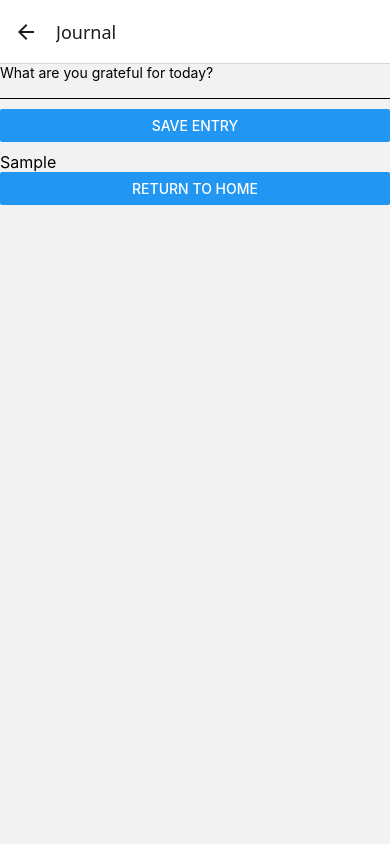
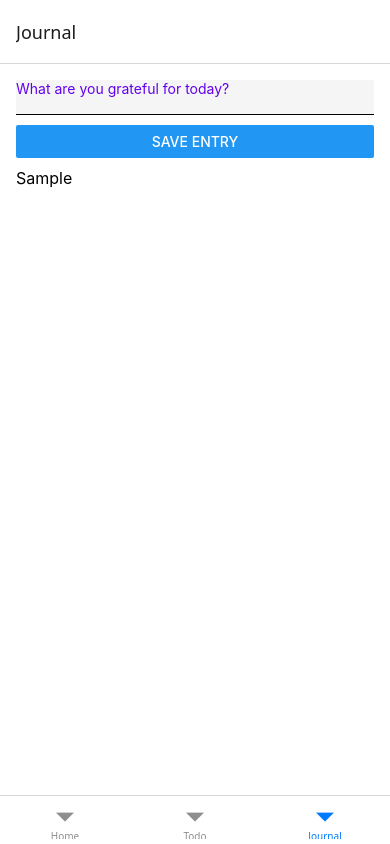
Before and after one commit to EricJDarnell/cat-fact-app, a React Native app: screen /Journal in a window 390 px wide. Both pictures are taken after typing "Sample" into the empty fields and a click on the button "SAVE ENTRY". Built offline with nearby package versions, Linux system fonts and the light colour scheme; no server answers.

Commit message:
dark and light themes added to pages

```diff
--- a/App.tsx
+++ b/App.tsx
@@ -2,29 +2,29 @@ import { StatusBar } from "expo-status-bar";
 import { StyleSheet, Text, View } from "react-native";
 import * as React from "react";
 import { NavigationContainer } from "@react-navigation/native";
-import { createStackNavigator } from "@react-navigation/stack";
+import { createBottomTabNavigator } from "@react-navigation/bottom-tabs";
 import HomeScreen from "./screens/HomeScreen";
 import JournalScreen from "./screens/JournalScreen";
 import TodoScreen from "./screens/TodoScreen";
 import { ThemeProvider } from "./components/ThemeContext";
 
-type RootStackParamList = {
+type RootTabParamList = {
   Home: undefined;
   Todo: undefined;
   Journal: undefined;
 };
 
-const Stack = createStackNavigator<RootStackParamList>();
+const Tab = createBottomTabNavigator<RootTabParamList>();
 
 const App:React.FC = () => {
   return (
     <ThemeProvider>
       <NavigationContainer>
-        <Stack.Navigator initialRouteName="Home">
-          <Stack.Screen name="Home" component={HomeScreen} />
-          <Stack.Screen name="Todo" component={TodoScreen}/>
-          <Stack.Screen name="Journal" component={JournalScreen} />
-        </Stack.Navigator>
+        <Tab.Navigator initialRouteName="Home">
+          <Tab.Screen name="Home" component={HomeScreen} />
+          <Tab.Screen name="Todo" component={TodoScreen}/>
+          <Tab.Screen name="Journal" component={JournalScreen} />
+        </Tab.Navigator>
       </NavigationContainer>
     </ThemeProvider>
   );
--- a/components/ThemeContext.tsx
+++ b/components/ThemeContext.tsx
@@ -1,8 +1,10 @@
 import React, { createContext, useState, ReactNode } from "react";
+import { lightTheme, darkTheme } from "../themes";
 
 type ThemeContextType = {
     isDark: boolean;
     toggleTheme: () => void;
+    theme: typeof lightTheme | typeof darkTheme;
 };
 
 export const ThemeContext = createContext<ThemeContextType | undefined>(undefined);
@@ -16,8 +18,10 @@ export const ThemeProvider = ({ children }: ThemeProviderProps) => {
 
     const toggleTheme = () => setIsDark(!isDark);
 
+    const theme = isDark ? darkTheme : lightTheme;
+
     return (
-        <ThemeContext.Provider value={{ isDark, toggleTheme }}>
+        <ThemeContext.Provider value={{ isDark, toggleTheme, theme }}>
           {children}
         </ThemeContext.Provider>
     );
--- a/screens/HomeScreen.tsx
+++ b/screens/HomeScreen.tsx
@@ -1,14 +1,10 @@
-import React, { useState, useEffect } from "react";
+import React, { useState, useEffect, useContext } from "react";
 import { View, Text, Button, StyleSheet } from "react-native";
-import { useNavigation } from "@react-navigation/native";
-import { StackNavigationProp } from "@react-navigation/stack";
-import { RootStackParamList } from "../App"
-
-type HomeScreenNavigationProp = StackNavigationProp<RootStackParamList, 'Home'>;
+import { ThemeContext } from "../components/ThemeContext";
 
 const HomeScreen: React.FC = () => {
     const [fact, setFact] = useState<string>('');
-    const navigation = useNavigation<HomeScreenNavigationProp>();
+    const { theme, toggleTheme, isDark } = useContext(ThemeContext)!;
 
     const fetchFact = async (): Promise<void> => {
         try {
@@ -25,19 +21,13 @@ const HomeScreen: React.FC = () => {
     }, []);
 
     return (
-        <View style={styles.container}>
-            <Text style={styles.fact}>{fact}</Text>
+        <View style={[styles.container, { backgroundColor: theme.background }]}>
+            <Text style={[styles.fact, { color: theme.text, backgroundColor: theme.background }]}>{fact}</Text>
             <Button title="New Cat-Fact" onPress={fetchFact}/>
-            <View style={styles.navButtons}>
-                <Button
-                  title="Go to To-Do List"
-                  onPress={() => navigation.navigate('Todo')}
-                />
-                <Button
-                  title="Go to Journal"
-                  onPress={() => navigation.navigate('Journal')}
-                />
-            </View>
+            <Button
+              title={isDark ? 'Switch to Light Mode' : 'Switch to Dark Mode'}
+              onPress={toggleTheme}
+            />
         </View>
     );
 };
@@ -58,4 +48,5 @@ const styles = StyleSheet.create({
         marginTop: 20,
     },
 });
+
 export default HomeScreen;
--- a/screens/JournalScreen.tsx
+++ b/screens/JournalScreen.tsx
@@ -1,11 +1,7 @@
-import React, { useState, useEffect } from "react";
-import { View, TextInput, Button, FlatList, Text, StyleSheet } from "react-native";
-import { useNavigation } from "@react-navigation/native";
-import { StackNavigationProp } from "@react-navigation/stack";
-import { RootStackParamList } from "../App";
+import React, { useState, useEffect, useContext } from "react";
+import { View, TextInput, Button, FlatList, Text, StyleSheet, ImageBackground } from "react-native";
 import AsyncStorage from "@react-native-async-storage/async-storage";
-
-type JournalScreenNavigationProp = StackNavigationProp<RootStackParamList, 'Journal'>;
+import { ThemeContext } from "../components/ThemeContext";
 
 interface JournalEntry {
     id: string;
@@ -15,6 +11,7 @@ interface JournalEntry {
 const JournalScreen: React.FC = () => {
     const [entry, setEntry] = useState<string>('');
     const [entries, setEntries] = useState<JournalEntry[]>([]);
+    const { theme } = useContext(ThemeContext)!;
 
     const saveEntries = async (updatedEntries: JournalEntry[]): Promise<void> => {
         await AsyncStorage.setItem('entries', JSON.stringify(updatedEntries));
@@ -38,9 +35,9 @@ const JournalScreen: React.FC = () => {
     };
 
     return (
-        <View>
+        <View style={[ styles.container, { backgroundColor: theme.background } ]}>
             <TextInput
-              style={styles.input}
+              style={[styles.input, { backgroundColor: theme.cardBackground, color: theme.primary }]}
               placeholder="What are you grateful for today?"
               value={entry}
               onChangeText={setEntry}
@@ -49,11 +46,8 @@ const JournalScreen: React.FC = () => {
             <Button title="Save Entry" onPress={addEntry} />
             <FlatList
               data={entries}
-              renderItem={({ item }) => <Text style={styles.entry}>{item.text}</Text>}
+              renderItem={({ item }) => <Text style={[styles.entry, { backgroundColor: theme.background, color: theme.text }]}>{item.text}</Text>}
               keyExtractor={(item) => item.id}
-            />
-            <Button
-              title="Return to Home"
             />
         </View>
     )
--- a/screens/TodoScreen.tsx
+++ b/screens/TodoScreen.tsx
@@ -1,11 +1,7 @@
-import React, { useState, useEffect } from "react";
+import React, { useState, useEffect, useContext } from "react";
 import { View, TextInput, Button, FlatList, Text, StyleSheet } from "react-native";
-import { useNavigation } from "@react-navigation/native";
-import { StackNavigationProp } from "@react-navigation/stack";
-import { RootStackParamList } from "../App";
 import AsyncStorage from '@react-native-async-storage/async-storage';
-
-type TodoScreenNavigationProp = StackNavigationProp<RootStackParamList, 'Todo'>;
+import { ThemeContext } from "../components/ThemeContext";
 
 interface Task {
     id: string;
@@ -15,7 +11,7 @@ interface Task {
 const TodoScreen: React.FC = () => {
     const [task, setTask] = useState<string>('');
     const [tasks, setTasks] = useState<Task[]>([]);
-    const navigation = useNavigation<TodoScreenNavigationProp>();
+    const { theme } = useContext(ThemeContext)!;
 
     const saveTasks = async (updatedTasks: Task[]): Promise<void> => {
         await AsyncStorage.setItem('tasks', JSON.stringify(updatedTasks));
@@ -39,9 +35,9 @@ const TodoScreen: React.FC = () => {
     };
 
     return (
-        <View>
+        <View style={[styles.container, { backgroundColor: theme.background }]}>
             <TextInput
-              style={styles.input}
+              style={[styles.input, { color: theme.text, backgroundColor: theme.background }]}
               placeholder="Add a task"
               value={task}
               onChangeText={setTask}
@@ -51,10 +47,6 @@ const TodoScreen: React.FC = () => {
               data={tasks}
               renderItem={({item}) => <Text style={styles.task}>{item.text}</Text>}
               keyExtractor={(item) => item.id}
-            />
-            <Button
-              title="Back to Home"
-              onPress={() => navigation.navigate('Home')}
             />
         </View>
     )
--- /dev/null
+++ b/themes.ts
@@ -0,0 +1,13 @@
+export const lightTheme = {
+    background: '#ffffff',
+    text: '#000000',
+    primary: '#6200ee',
+    cardBackground: '#f5f5f5',
+};
+
+export const darkTheme = {
+    background: '#121212',
+    text: '#ffffff',
+    primary: '#bb86fc',
+    cardBackground: '#1e1e1e',
+};
```
